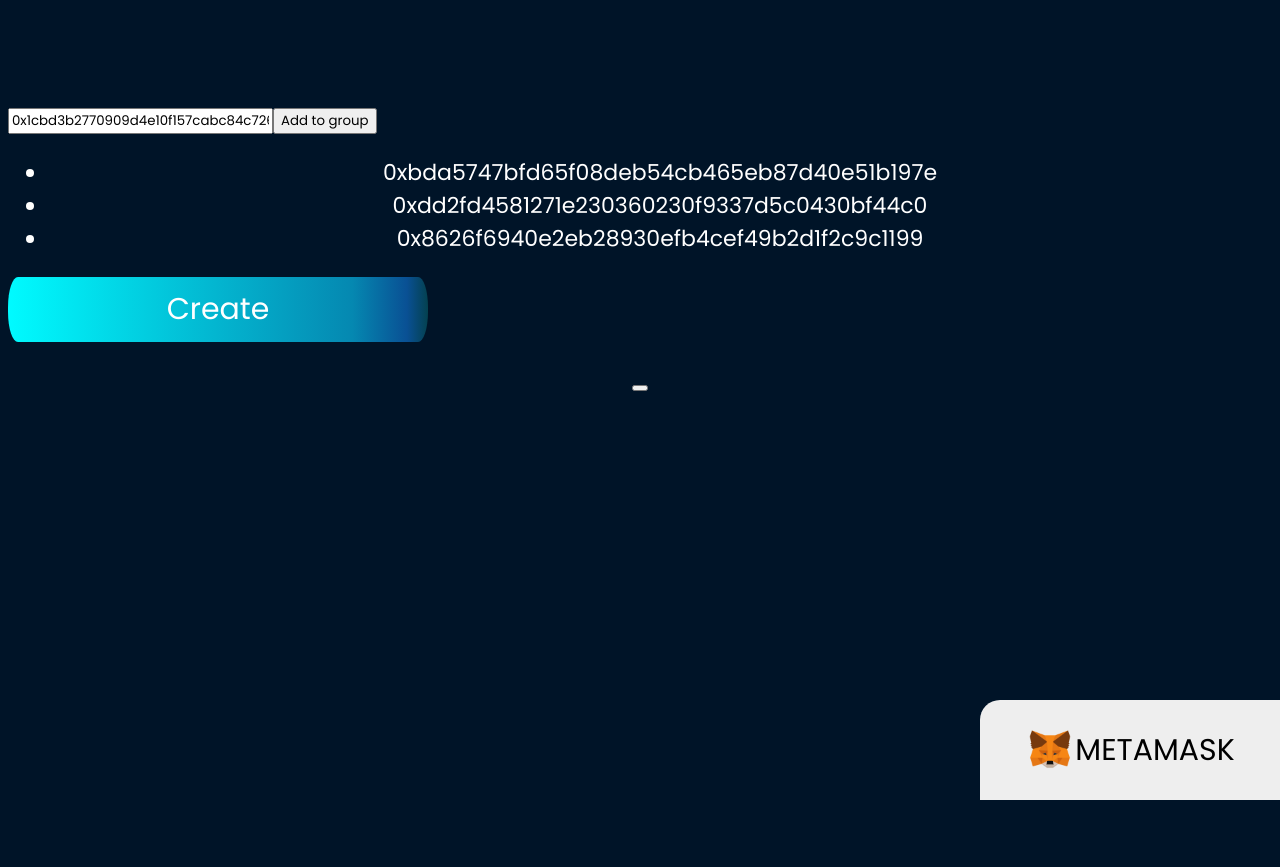
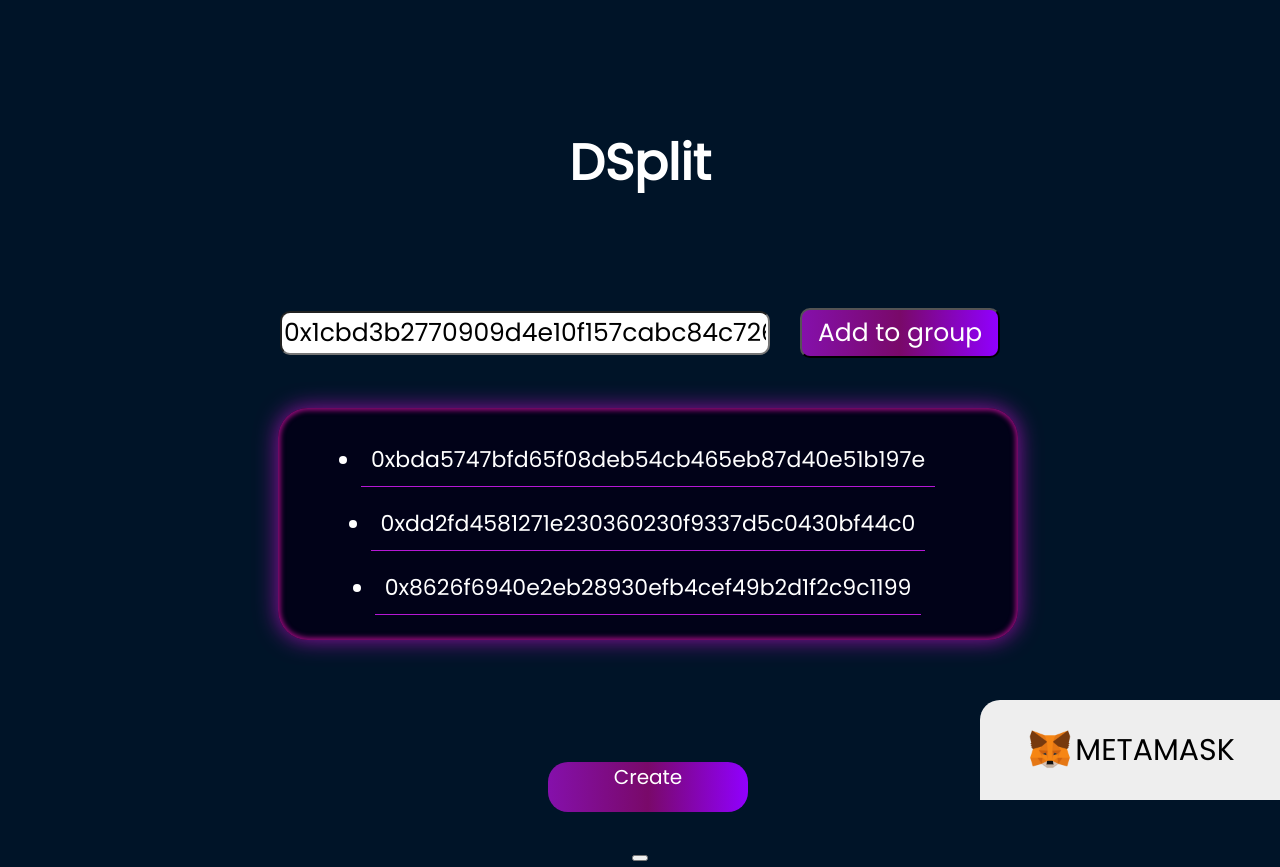
Before and after one commit to kingalpacas2005/desplit, a React (Create React App) app: page /groups/create in a window 1280 px wide. Before the commit the page ends 816 px from the top, so only its background shows below. Built offline with nearby package versions, Linux system fonts and the light colour scheme.

Commit message:
style page creat group

```diff
--- a/src/components/Button.js
+++ b/src/components/Button.js
@@ -4,11 +4,14 @@ const Button = (props) => {
     const { text } = props;
     const { clas } = props;
 
-    var testClass = clas + " buton";
+    var testClass = clas + " button";
 
     return (
         <div className={testClass}>
+            <div className="inButton">
+
             {text}
+            </div>
         </div>
     );
 };
--- a/src/pages/GroupCreate.js
+++ b/src/pages/GroupCreate.js
@@ -29,20 +29,22 @@ class GroupCreate extends React.Component {
   render() {
     return (
       <div className="GroupCreate">
+         <div className='header' > DSplit </div>
+         <div className="espace"></div>
         <div className="hautDePage"></div>
         <div className="selectGroup">
           <div className="addGroup">
-            <input placeholder="Enter Adress" value={this.state.addressToAdd} onChange={(event) => this.handleInputChange(event)} />
-            <button onClick={() => this.addAddress()}>Add to group</button>
+            <input  className="textAdress" placeholder="Enter Adress" value={this.state.addressToAdd} onChange={(event) => this.handleInputChange(event)} />
+            <button className="inputAdress button"onClick={() => this.addAddress()}><div className="inButton">Add to group</div></button>
           </div>
 
-          <div>
-            <ul className="listAdd">
+          <div className="contenerListAdd">
+            <ul className="listAdd borderFormulaire">
               {this.state.addresses.map(address => <li>{address}</li>)}
             </ul>
           </div>
-
-          <div>
+          <div className="espace"></div>
+          <div className="contenerButton">
             <Button text="Create" clas="creatGroupe"></Button>
           </div>
 
--- a/src/styles/components/GroupCreate.scss
+++ b/src/styles/components/GroupCreate.scss
@@ -1,4 +1,55 @@
  .EnterAdressGroup
 {
     font-size:32px;
+
+
+    input{
+        font-size:25px;
+    }
 }
+
+.textAdress,.inputAdress{
+    font-size:25px;
+    border-radius: 10px;
+}
+
+.inputAdress{
+    margin-left:30px;
+}
+
+.addGroup{
+    display:flex;
+    justify-content: center;
+    align-items: center;
+}
+
+.contenerListAdd{
+    width:100vw;
+    display:flex;
+    justify-content: center;
+    align-items: center;
+
+}
+
+.contenerButton{
+    width:100vw;
+    display:flex;
+    justify-content: center;
+    align-items: center;
+}
+
+.listAdd
+{
+    padding:20px;
+
+    li{
+        padding:10px;
+        margin:5px;
+
+        border-bottom:1px solid rgb(181, 23, 212)
+    }
+}
+
+.textAdress{
+    border-radius: 10px;
+}
--- a/src/styles/components/transaction.scss
+++ b/src/styles/components/transaction.scss
@@ -111,3 +111,15 @@
 .espace2{
     width:50px;
 }
+
+.borderFormulaire {
+    margin-top:50px;
+    background-color: rgb(1, 2, 24);
+    border-radius: 30px;
+    width: 700px;
+    display: flex;
+    flex-direction: column;
+    align-items: center;
+    justify-content: center;
+    box-shadow: 0 0 1em rgba(242, 13, 246, 0.6), inset 0 0 0.4vw 0.2vw rgb(145, 11, 120)
+}
```
